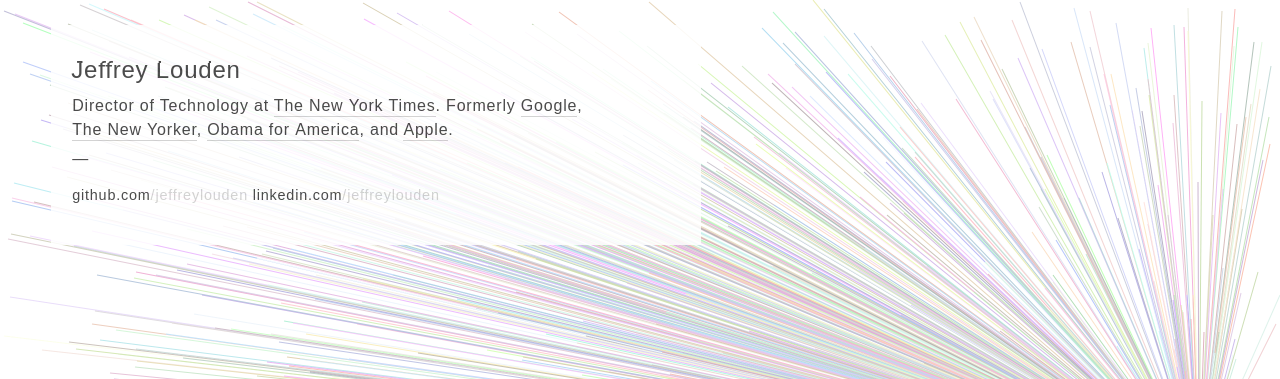
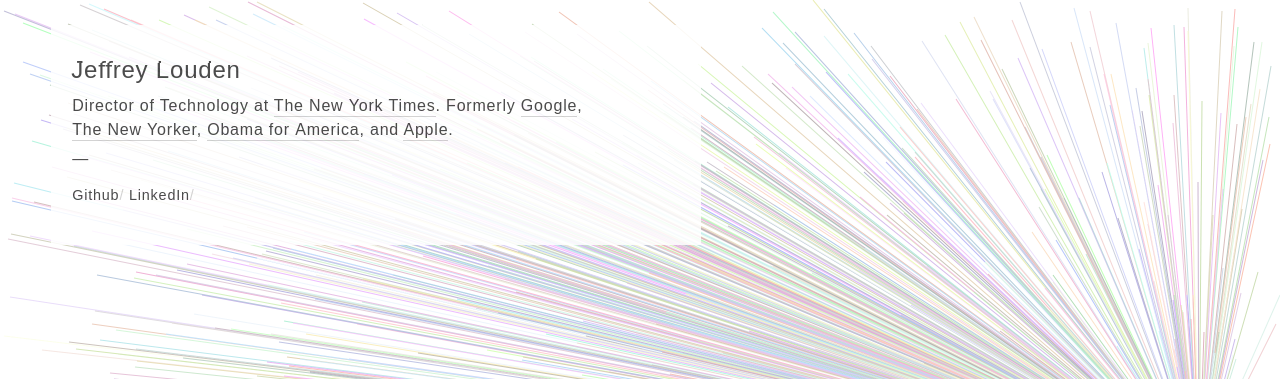
Before and after one commit to jeffreylouden/jeffreylouden.github.com, a Jekyll site: the page built from index.html, in a window 1280 px wide. Shown: the top 379 px of the page. Built offline with Jekyll 4.4.1, drawn with Linux system fonts in a browser that asks for light colours; some web fonts are replaced.

Commit message:
Update social.yml

```diff
--- a/_data/social.yml
+++ b/_data/social.yml
@@ -1,8 +1,8 @@
 - url: "https://github.com/jeffreylouden"
   alt_text: "Jeffrey Louden on GitHub"
-  display_domain: "github.com"
-  display_username: "jeffreylouden"
+  display_domain: "Github"
+  display_username: ""
 - url: "https://www.linkedin.com/in/jeffreylouden/"
   alt_text: "Jeffrey Louden on LinkedIn"
-  display_domain: "linkedin.com"
-  display_username: "jeffreylouden"
+  display_domain: "LinkedIn"
+  display_username: ""
```
